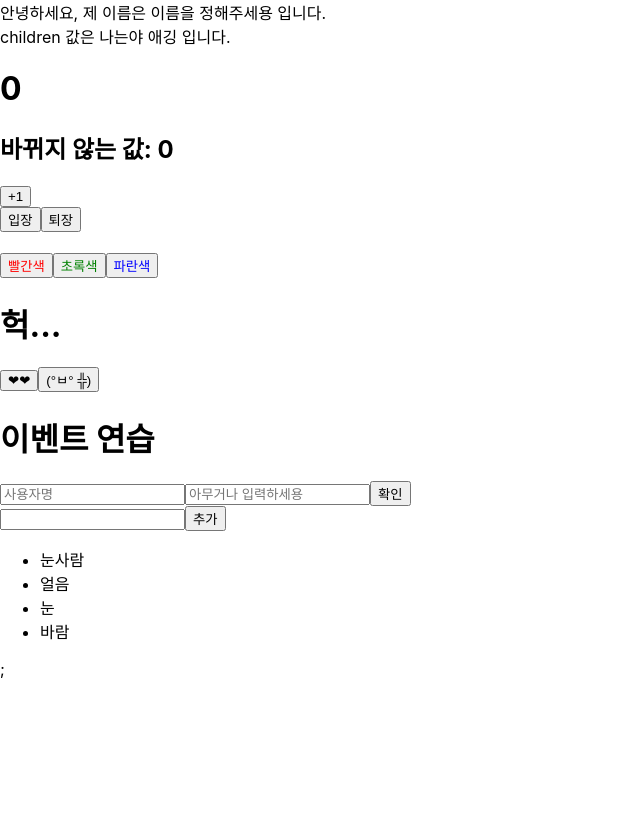
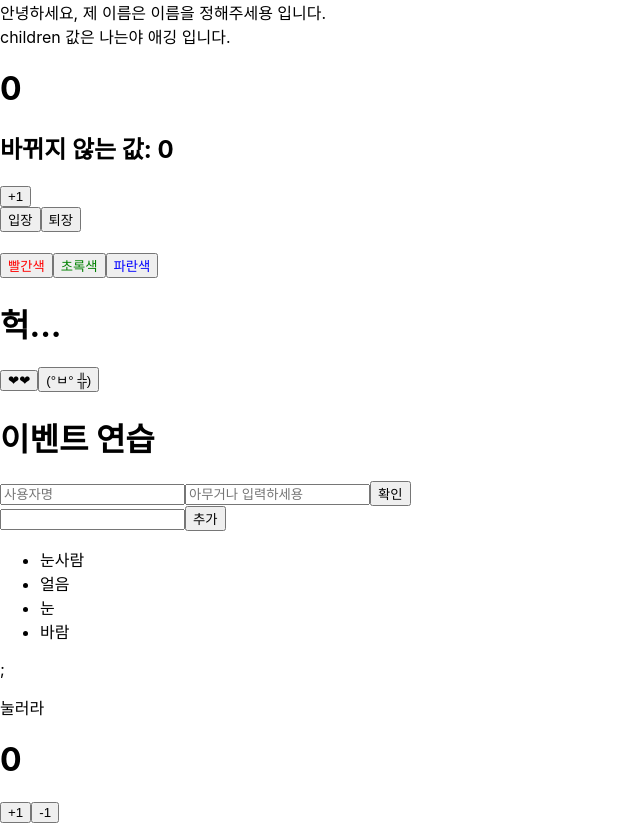
Before and after one commit to winternuary/React, a React (Create React App) app in the folder practice/: page / in a window 1280 px wide. Shown: the whole page, without its empty margins (0-640 px from the left). Before the commit the page ends 800 px from the top, so only its background shows below. Built offline with nearby package versions, Linux system fonts and the light colour scheme.

Commit message:
다 까먹고 난리야..

```diff
--- a/practice/src/App.js
+++ b/practice/src/App.js
@@ -4,6 +4,7 @@
 import State from "./practice/UseStatee";
 import EventPractice from "./practice/EventPractice";
 import IterationSample from "./practice/IterationSample";
+import UseState from "./practice/UseStateA";
 
 function App() {
   return (
@@ -14,6 +15,7 @@
       <State />
       <EventPractice />
       <IterationSample />
+      <UseState />
     </div>
   );
 }
--- /dev/null
+++ b/practice/src/practice/UseStateA.js
@@ -0,0 +1,15 @@
+import {useState} from 'react';
+
+const Counter = () =>  {
+    const [value, setValue] = useState(0);
+
+    return(
+        <div>
+            <p>눌러라 <h1>{value}</h1></p>
+            <button onClick={()=>setValue(value+1)}>+1</button>
+            <button onClick={()=>setValue(value-1)}>-1</button>
+        </div>
+    );
+};
+
+export default Counter;
```
